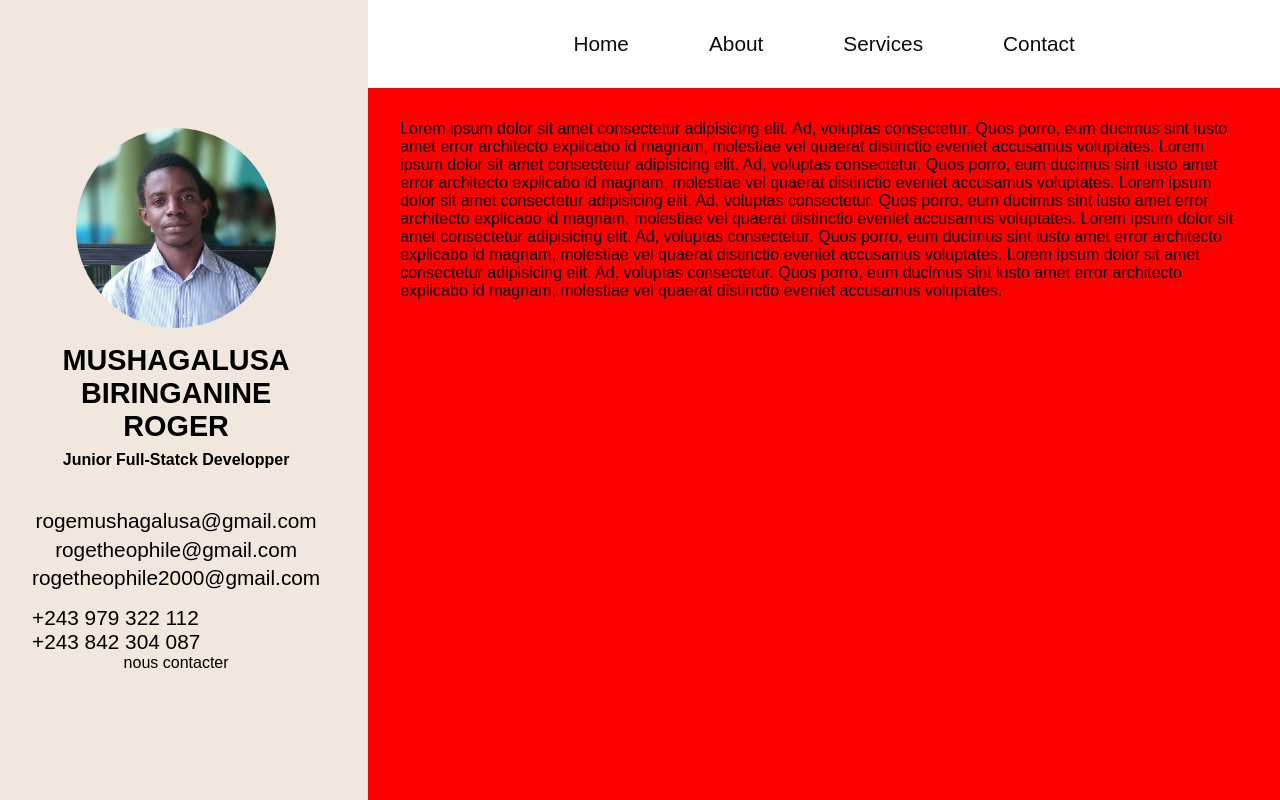
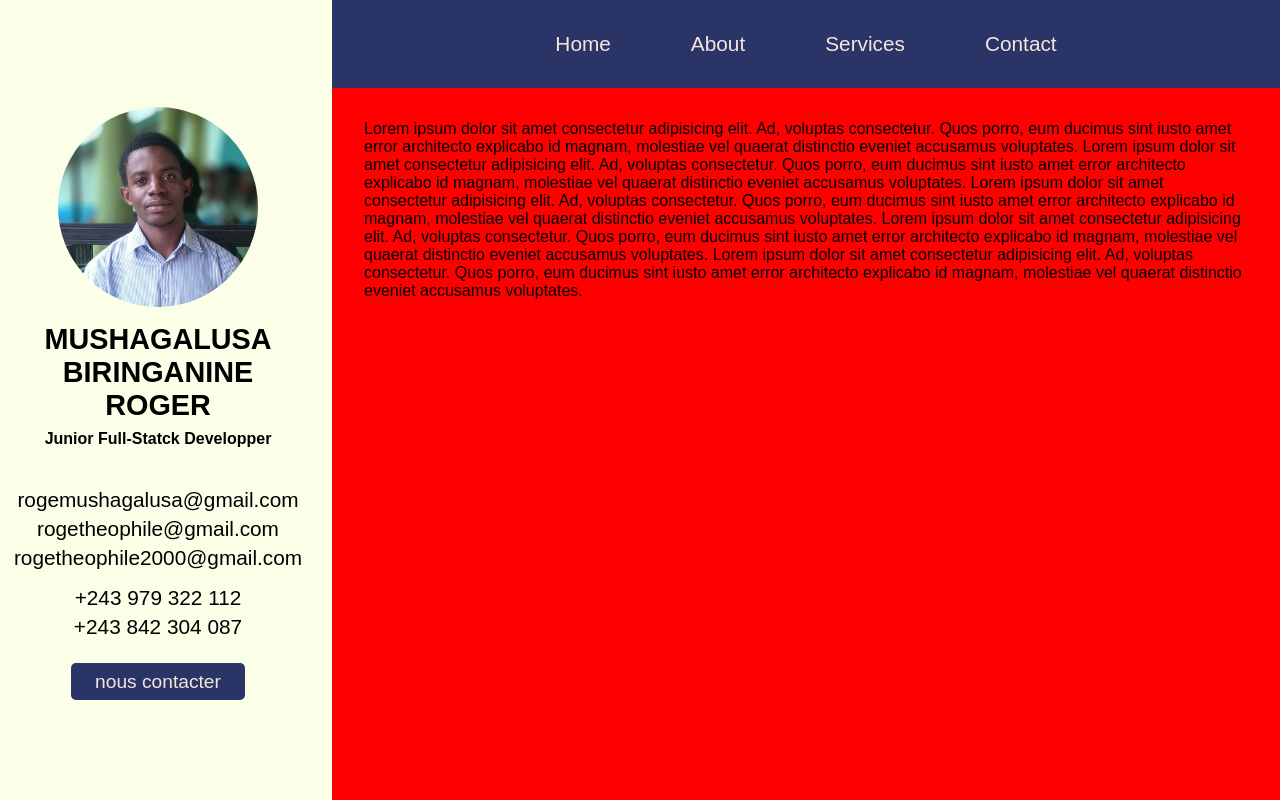
Before and after one commit to PascalJuniorPOLEPOLE/team_performance_project, a plain HTML site: page portfolio/index.html in a window 1280 px wide. Drawn offline with Linux system fonts and the light colour scheme.

Commit message:
final display sidebar and navbar

```diff
--- a/portfolio/css/style.css
+++ b/portfolio/css/style.css
@@ -1,15 +1,17 @@
 :root {
-    --Microsoft1: #027373;
-    --Microsoft2 : #038C7F;
-    --Microsoft3: #A9D9D0;
-    --backgroung-color: #F2E7DC;
-    --text-color: #0D0D0D;
+    --hover-color:#BAD7E9;
+    --primary-color: #FCFFE7;
+    --secondary-color: #F2E7DC;
+    --tertiary-color:#2B3467;
+    --danger-color:#EB455F;
+    --dark-color: #0D0D0D;
     --border-radius: 5px;
     --border: 1px #0D0D0D solid;
     --boder-none : none;
     --font-global: sans-serif;
     --navbar-font-size: 1.3rem;
 }
+
 *{
     margin: 0;
     padding: 0;
@@ -21,6 +23,10 @@ li {
     list-style-type: none;
 }
 
+a {
+    text-decoration: none;
+}
+
 body {
     max-width: 100vw;
     max-height: 100vh;
@@ -28,7 +34,7 @@ body {
     display: grid;
     grid-template-columns: 3fr 9fr;
     grid-gap: 1rem;
-    background-color: var(--backgroung-color);
+    background-color: var(--primary-color);
 }
 
 /**
@@ -41,7 +47,7 @@ body {
     flex-direction: column;
     justify-content: center;
     align-items: center;
-    padding: 1rem 2rem;
+    padding: 0.5rem;
 }
 
 .sidebar .sidebar-img{
@@ -88,6 +94,25 @@ body {
     margin-bottom: 1rem;
 }
 
+.sidebar-contact .numbers {
+    display: flex;
+    flex-direction: column;
+    justify-content: center;
+    align-items: center;
+    gap: 0.3rem;
+    margin-bottom: 1rem;
+}
+.sidebar-text{
+    margin-top: 1rem;
+}
+
+.sidebar-text a {
+    color: var(--secondary-color);
+    font-size: 1.2rem;
+    padding: 0.5rem 1.5rem;
+    background-color: var(--tertiary-color);
+    border-radius: var(--border-radius);
+}
 
 /**
 * ! Body
@@ -103,7 +128,7 @@ body {
     width: 100%;
     padding: 2rem;
     display: flex;
-    background-color: white;
+    background-color: var(--tertiary-color);
     justify-content: center;
     align-items: center;
 }
@@ -119,7 +144,7 @@ body {
 
 .body .header .nav-list  li a {
     text-decoration: none;
-    color: var(--text-color);
+    color: var(--secondary-color);
     font-size: var(--navbar-font-size);
     cursor: pointer;
 }
--- a/portfolio/index.html
+++ b/portfolio/index.html
@@ -32,7 +32,7 @@
             </ul>
         </div>
         <div class="sidebar-text">
-            nous contacter
+            <a href="#">nous contacter</a>
         </div>
     </div>
     <div class="body">
```
Also changed, not shown: 1 other file.
